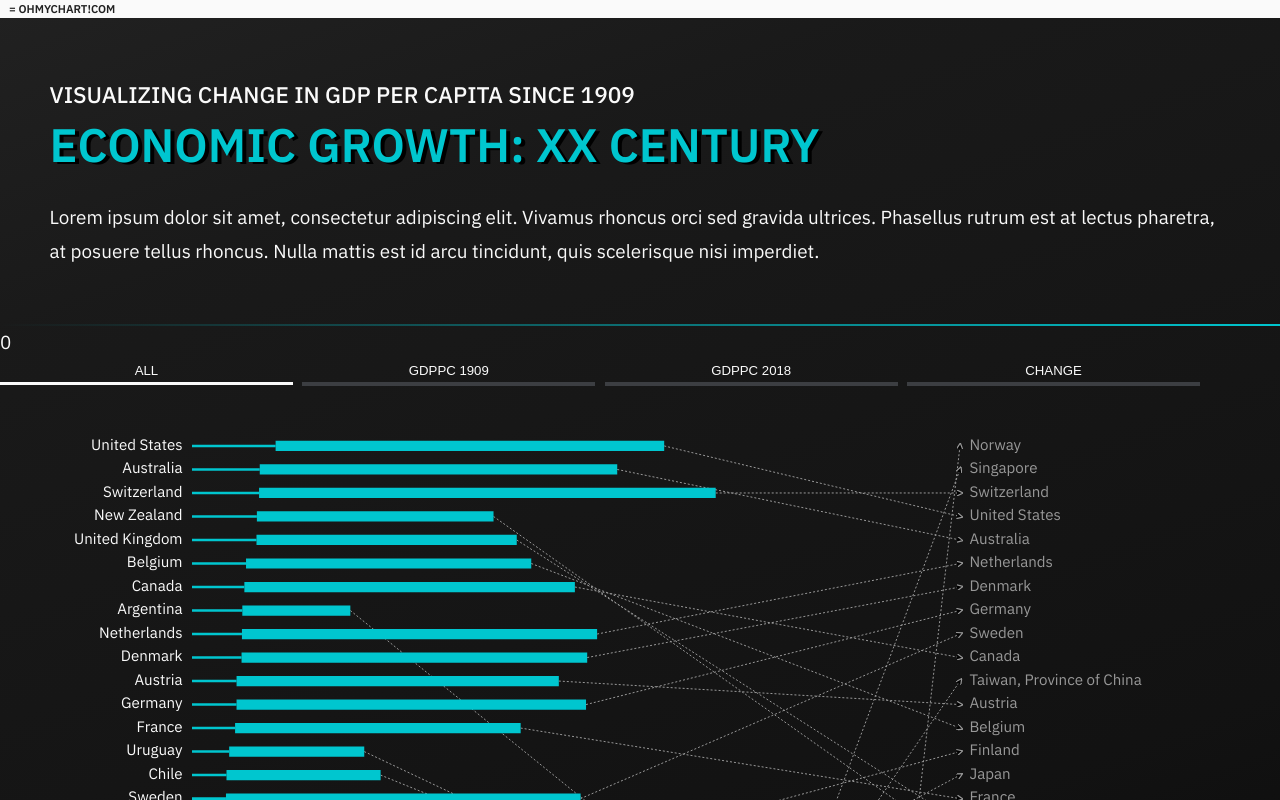
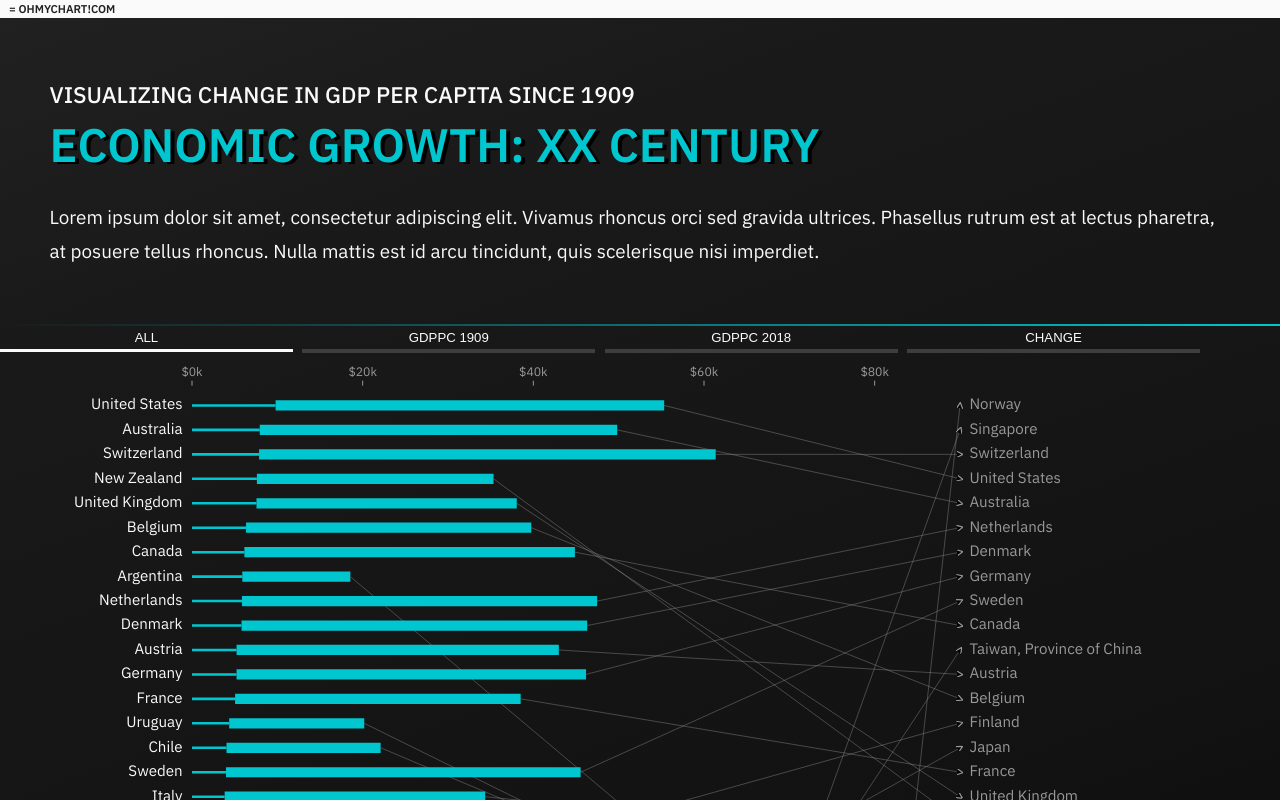
Before and after one commit to ohmychart/100-years-economic-growth, a SvelteKit app: page / in a window 1280 px wide. Shown: the top 800 px of the page. Built offline with nearby package versions, Linux system fonts and the light colour scheme.

Commit message:
GDP change chart and  x axis

```diff
--- a/src/components/Chart.svelte
+++ b/src/components/Chart.svelte
@@ -1,8 +1,9 @@
 <script>
 	import { scaleLinear, scaleBand } from 'd3-scale';
-	import { extent, sort, descending, ascending } from 'd3-array';
+	import { extent, sort, descending } from 'd3-array';
 	import { flip } from 'svelte/animate';
-	import { fly, fade, slide, draw } from 'svelte/transition';
+	import { fade, draw } from 'svelte/transition';
+	import { quintOut } from 'svelte/easing';
 
 	import dataset from '$data/dataset.json';
 
@@ -13,10 +14,11 @@
 	$: height = width * 0.9;
 	$: marginLeft = Math.max(width * 0.15, 50);
 	$: marginRight = Math.max(width * 0.25, 50);
-	$: marginTop = Math.max(height * 0.05, 15);
+	$: marginTop = Math.max(height * 0.01, 16);
 	$: marginBottom = Math.max(height * 0.05, 15);
 	$: w = width - marginLeft - marginRight;
 	$: h = height - marginTop - marginBottom;
+	$: xAxisHeight = Math.max(height * 0.03, 25)
 
 	// Dataset
 	$: dataSorted = sort(dataset, (a, b) => descending(a[options.sort], b[options.sort]));
@@ -31,10 +33,25 @@
 	$: yScale = scaleBand().range([0, h]).domain(yDomain).padding(0.1);
 	$: yScaleRight = scaleBand().range([0, h]).domain(yDomainRight).padding(0.1);
 
+	// Ticks
+	$: xTicks = xScale.ticks(4).map((tick) => {
+		return {
+			pos: xScale(tick),
+			label: `$${(tick/1000).toFixed(0)}k`
+		};
+	});
 </script>
 
 <div class="chart-container" bind:clientWidth={width}>
-	<svg class="chart" {width} {height}>
+	<svg class="chart-x-axis" {width} height={xAxisHeight}>
+		<g transform="translate({marginLeft}, {xAxisHeight*0.8})" class="x-axis">
+			{#each xTicks as tick}
+			<text x={tick.pos} class="tick-label">{tick.label}</text>
+			<line x1={tick.pos} x2={tick.pos} y2=5 class="tick"></line>
+			{/each}
+		</g>
+	</svg>
+	<svg class="chart" {width} height={height}>
 		<defs>
 			<marker
 				id="arrow"
@@ -50,11 +67,13 @@
 				<path d="M 0 0 L 10 5 L 0 10" />
 			</marker>
 		</defs>
+
 		<g transform="translate({marginLeft}, {marginTop})" class="marks">
 			{#each dataSorted as data (data.Country)}
 				{@const y = yScale(data.Country)}
 				{@const gdpT0 = xScale(data.GDPPCT0)}
 				{@const gdpT1 = xScale(data.GDPPCT1)}
+				{@const diffT1 = xScale(data.DiffT1)}
 
 				{#if options.show.includes('arrows')}
 					<line
@@ -65,12 +84,19 @@
 						class="arrow"
 						marker-end="url(#arrow)"
 						in:draw={{ delay: 300, duration: 400 }}
-						out:fade={{ duration: 200 }}
+						out:fade={{ duration: 200, easing: quintOut }}
 					/>
 				{/if}
 
 				{#if options.show.includes('GDPPCT0')}
-					<line x2={gdpT0} y1={y} y2={y} class="gdpt0" transition:draw={{ duration: 500 }} />
+					<line
+						x2={gdpT0}
+						y1={y}
+						y2={y}
+						class="gdpt0"
+						in:draw={{ duration: 500 }}
+						out:draw={{ duration: 200, easing: quintOut }}
+					/>
 				{/if}
 
 				{#if options.show.includes('GDPPCT1')}
@@ -80,7 +106,19 @@
 						y1={y}
 						y2={y}
 						class="gdpt1"
-						transition:draw={{ duration: 500 }}
+						in:draw={{ duration: 500 }}
+						out:draw={{ duration: 200, easing: quintOut }}
+					/>
+				{/if}
+
+				{#if options.show.includes('DiffT1')}
+					<line
+						x2={diffT1}
+						y1={y}
+						y2={y}
+						class="diffT1"
+						in:draw={{ duration: 500 }}
+						out:draw={{ duration: 200, easing: quintOut }}
 					/>
 				{/if}
 			{/each}
@@ -88,7 +126,7 @@
 
 		<g class="y-axis" transform="translate({marginLeft}, {marginTop})">
 			{#each yDomain as label (label)}
-				<text y={yScale(label)} animate:flip={{ duration: 750 }}>{label}</text>
+				<text y={yScale(label)} animate:flip={{ duration: 1000, easing: quintOut }}>{label}</text>
 			{/each}
 		</g>
 
@@ -103,6 +141,17 @@
 </div>
 
 <style lang="postcss">
+
+	svg {
+		display: block;
+	}
+
+	.chart-x-axis {
+		background-color: transparent;
+		position: sticky;
+		top: 0;
+	}
+
 	.marks line {
 		stroke: var(--color-primary);
 
@@ -110,14 +159,16 @@
 			stroke-width: 0.2vw;
 		}
 
-		&.gdpt1 {
+		&.gdpt1,
+		&.diffT1 {
 			stroke-width: 0.8vw;
 		}
 
 		&.arrow {
 			stroke: var(--color-grey);
+			stroke-opacity: 0.4;
 			stroke-width: 1px;
-			stroke-dasharray: 2px;
+			/* stroke-dasharray: 2px; */
 		}
 	}
 
@@ -136,4 +187,18 @@
 			transform: translateX(0.5rem);
 		}
 	}
+
+	.x-axis {
+		& text {
+			fill: var(--color-grey);
+			font-size: 0.65rem;
+			text-anchor: middle;
+			transform: translateY(-0.25rem)
+		}
+
+		& line {
+			stroke: var(--color-grey);
+			stroke-width: 1px;
+		}
+	}
 </style>
--- a/src/routes/+page.svelte
+++ b/src/routes/+page.svelte
@@ -9,12 +9,11 @@
         {show: ['GDPPCT0', 'GDPPCT1', 'yAxisRight', 'arrows'], sort: 'GDPPCT0'},
         {show: ['GDPPCT0'], sort: 'GDPPCT0'},
         {show: ['GDPPCT0', 'GDPPCT1'], sort: 'GDPPCT1'},
-        {show: ['Diff'], sort: 'Diff'}
+        {show: ['DiffT1'], sort: 'DiffT1'}
     ]
 
 </script>
 
 <Header />
-{activeIdx}
 <Controls bind:activeIdx {buttons}/>
 <Chart options={tabs[activeIdx]}/>
```
